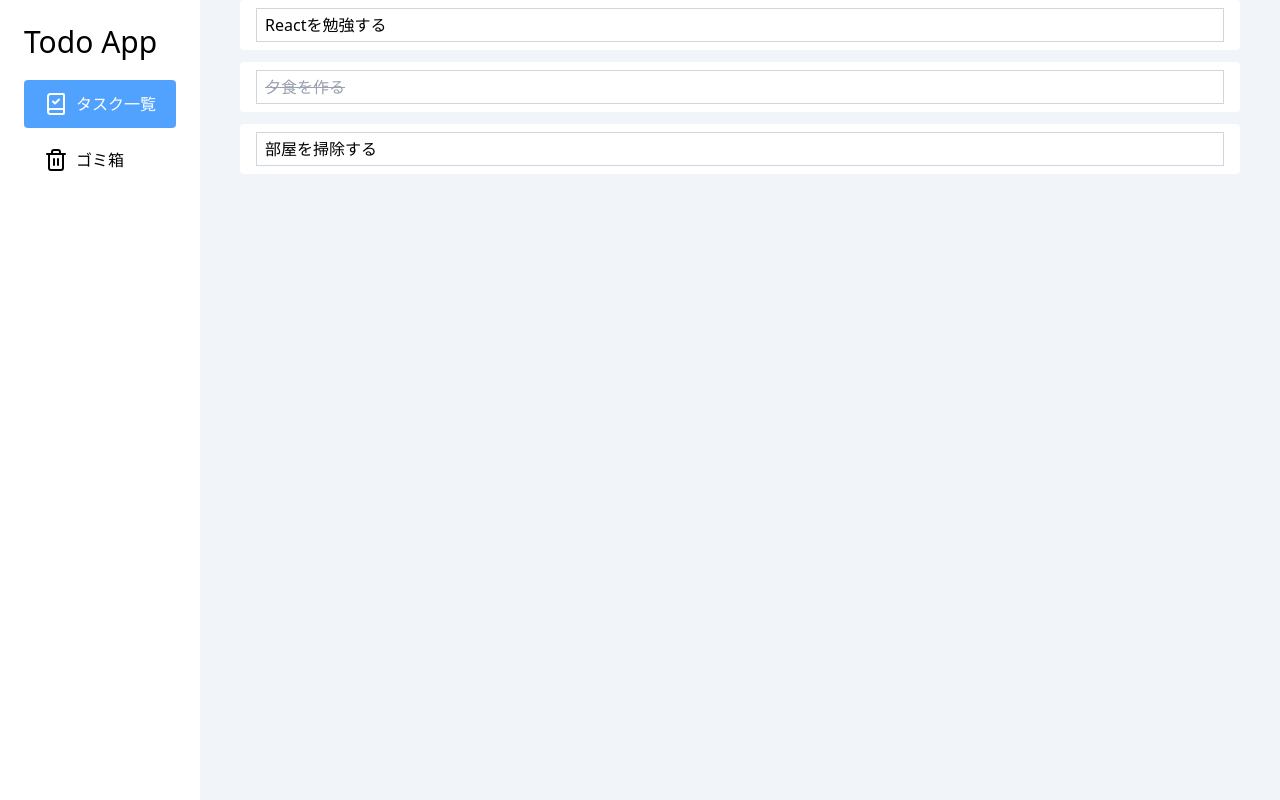
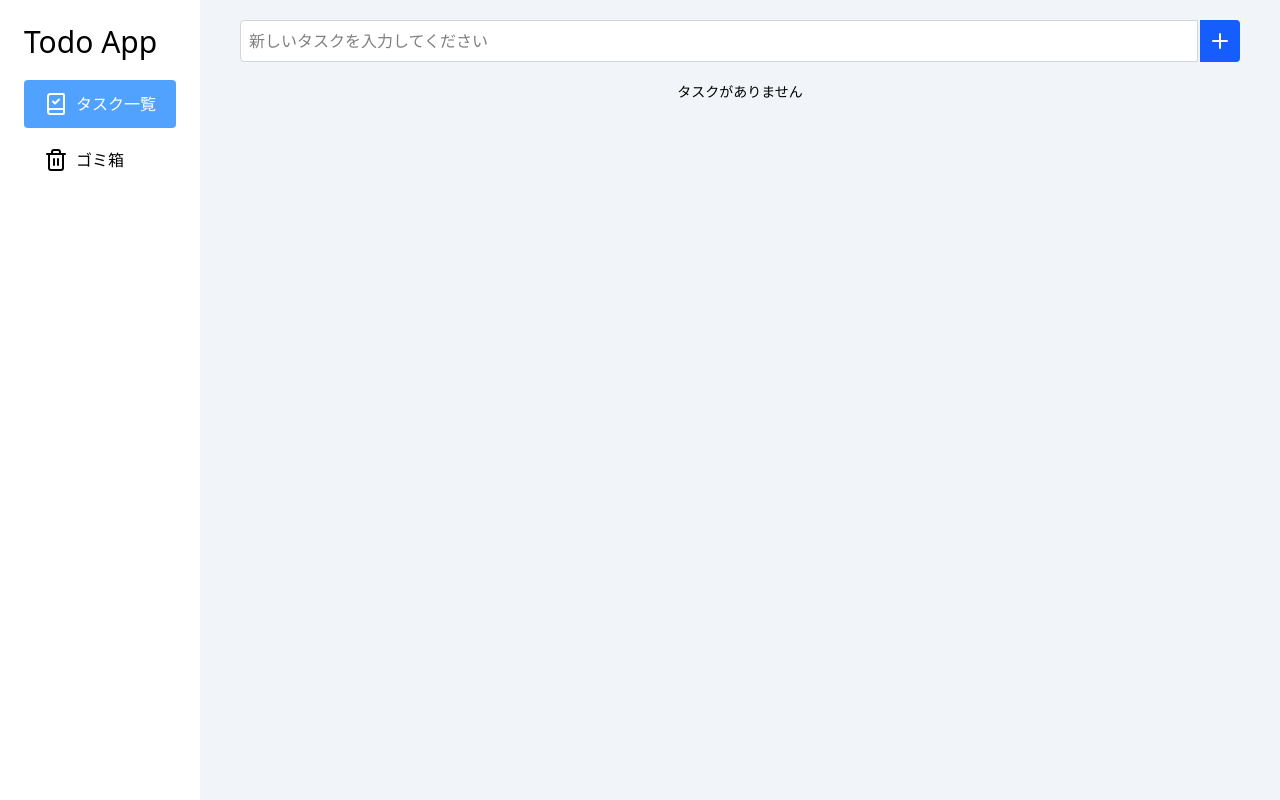
Before and after one commit to ryuma-murakami/my-todo-app, a React (Vite) app: page / in a window 1280 px wide. Built offline with nearby package versions, Linux system fonts and the light colour scheme.

Commit message:
feat: add task creation feature

```diff
--- /dev/null
+++ b/src/components/CreateTaskForm.jsx
@@ -0,0 +1,40 @@
+import { Plus } from 'lucide-react';
+import { useRef } from 'react';
+
+export function CreateTaskForm({ onSubmit }) {
+  const inputRef = useRef(null);
+
+  const handleSubmit = (e) => {
+    e.preventDefault();
+    if (!inputRef.current) {
+      return;
+    }
+
+    const inputValue = inputRef.current?.value.trim();
+    if (!inputValue) {
+      return;
+    }
+
+    onSubmit(inputValue);
+
+    inputRef.current.value = '';
+  };
+
+  return (
+    <form className="flex gap-0.5" onSubmit={handleSubmit}>
+      <input
+        ref={inputRef}
+        type="text"
+        placeholder="新しいタスクを入力してください"
+        className="grow rounded-s border border-gray-300 p-2 bg-white"
+      />
+      <button
+        type="submit"
+        className="rounded-e bg-blue-600 p-2 transition-colors hover:bg-blue-800 disabled:cursor-not-allowed disabled:bg-gray-400"
+        aria-label={'タスクを作成する'}
+      >
+        <Plus className="text-white" />
+      </button>
+    </form>
+  );
+}
--- a/src/components/TaskList.jsx
+++ b/src/components/TaskList.jsx
@@ -1,14 +1,33 @@
-import { dummyTaskList } from '../data/dummyTaskList';
+import { useState } from 'react';
+import { CreateTaskForm } from './CreateTaskForm';
 import { TaskItem } from './TaskItem';
 
 export function TaskList() {
+  const [taskList, setTaskList] = useState([]);
+
+  const createTask = (title) => {
+    setTaskList((prevTaskList) => {
+      const newTask = {
+        id: Date.now(),
+        title,
+        status: 'notStarted',
+      };
+      return [...prevTaskList, newTask];
+    });
+  };
+
   return (
     <div className="relative">
+      <div className="sticky top-0 flex flex-col items-end gap-2 bg-slate-100 px-10 py-5">
+        <div className="w-full">
+          <CreateTaskForm onSubmit={createTask} />
+        </div>
+      </div>
       <div className="space-y-3 px-10 pb-10">
-        {dummyTaskList.length === 0 ? (
+        {taskList.length === 0 ? (
           <p className="text-center text-sm">タスクがありません</p>
         ) : (
-          dummyTaskList.map((task) => <TaskItem key={task.id} task={task} />)
+          taskList.map((task) => <TaskItem key={task.id} task={task} />)
         )}
       </div>
     </div>
--- a/src/data/dummyTaskList.js
+++ /dev/null
@@ -1,17 +0,0 @@
-export const dummyTaskList = [
-  {
-    id: 1,
-    title: 'Reactを勉強する',
-    status: 'nonStarted',
-  },
-  {
-    id: 2,
-    title: '夕食を作る',
-    status: 'completed',
-  },
-  {
-    id: 3,
-    title: '部屋を掃除する',
-    status: 'trashed',
-  },
-];
```
